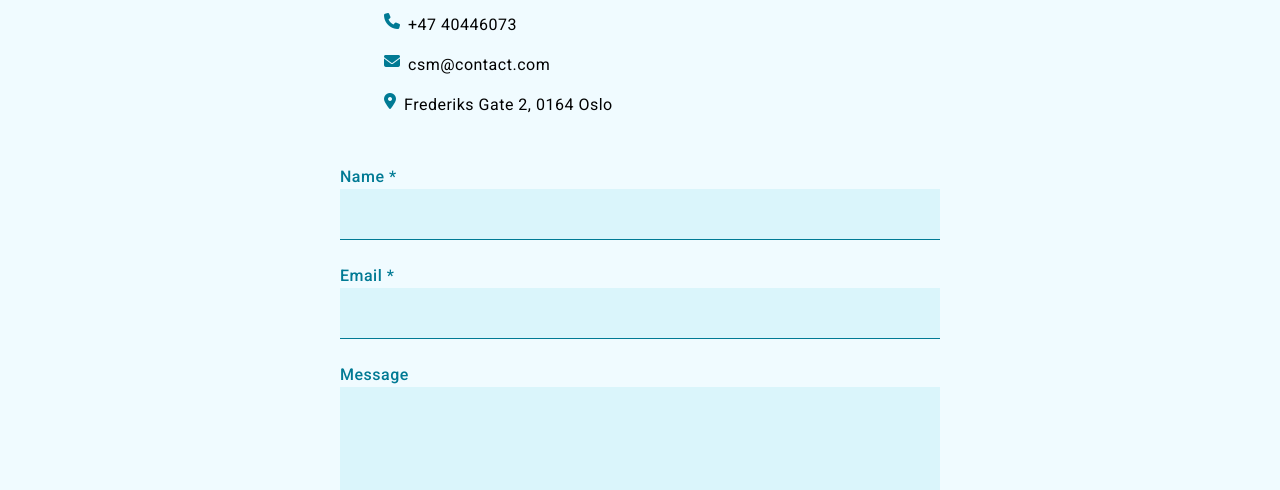
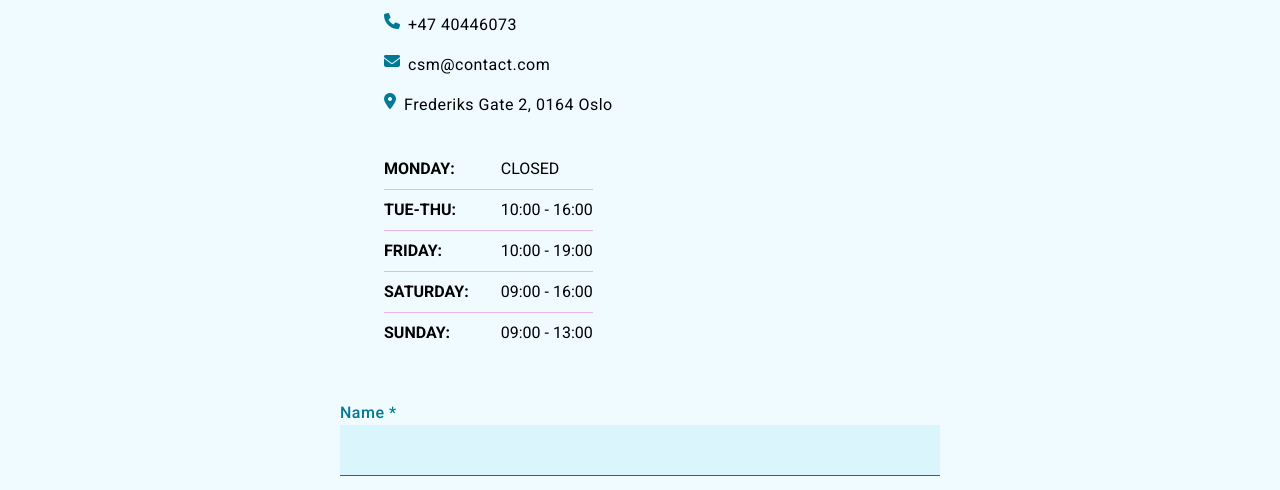
Before and after one commit to juliehabb/SemesterAssignment, a plain HTML site: page contact-us.html in a window 1280 px wide. Shown: the part 310-800 px from the top of the page. Drawn offline with Linux system fonts and the light colour scheme.

Commit message:
FINAL changes

```diff
--- a/CSS/Main.css
+++ b/CSS/Main.css
@@ -220,4 +220,27 @@ img {
 table {
     font-family: 'roboto', 'Segoe UI', Tahoma, Geneva, Verdana, sans-serif;
     text-align: left;
+    border-collapse: collapse;
 }
+
+
+  tr {
+    border-bottom: 1px solid var(--light-purple);
+  }
+
+  tr:last-child {
+    border-bottom: 0px;
+  }
+
+  td {
+    padding: 8px;
+  }
+
+  .p-bold {
+    padding: 0.5rem 2rem 0.5rem 0;
+  }
+
+  .p-bold-2 {
+    padding: 0.5rem 0rem 0.5rem 2rem;
+    font-weight: 700;
+  }
--- a/CSS/contact-us.css
+++ b/CSS/contact-us.css
@@ -18,12 +18,17 @@
     padding-bottom: 3rem;
 }
 
-/*Icons*/
 .contact-point {
     display: flex;
     padding-top: 1rem;
 }
 
+.variousinfo-openinghours {
+    padding-top: 2rem;
+}
+
+/*Icons*/
+
 i {
     padding-right: 0.5rem;
 }
--- a/contact-us.html
+++ b/contact-us.html
@@ -56,7 +56,33 @@
                     <i class="fa-solid fa-location-dot"></i>
                     <p>Frederiks Gate 2, 0164 Oslo</p>
                 </div>
+                <div class="variousinfo-openinghours contact-point">
+                    <table>
+                        <tr>
+                            <th class="p-bold">MONDAY:</th>
+                            <th>CLOSED</th>
+                        </tr>
+                        <tr>
+                            <th class="p-bold">TUE-THU:</th>
+                            <th>10:00 - 16:00</th>
+                        </tr>
+                        <tr>
+                            <th class="p-bold">FRIDAY:</th>
+                            <th>10:00 - 19:00</th>
+                        </tr>
+                        <tr>
+                            <th class="p-bold">SATURDAY:</th>
+                            <th>09:00 - 16:00</th>
+                        </tr>
+                        <tr>
+                            <th class="p-bold">SUNDAY:</th>
+                            <th>09:00 - 13:00</th>
+                        </tr>
+
+                    </table>
+                </div>
             </div>
+
 
             <form action="/submit-form">
                 <div class="row">
```
Also changed, not shown: CSS/visit-us.css (+0 -27 lines).
